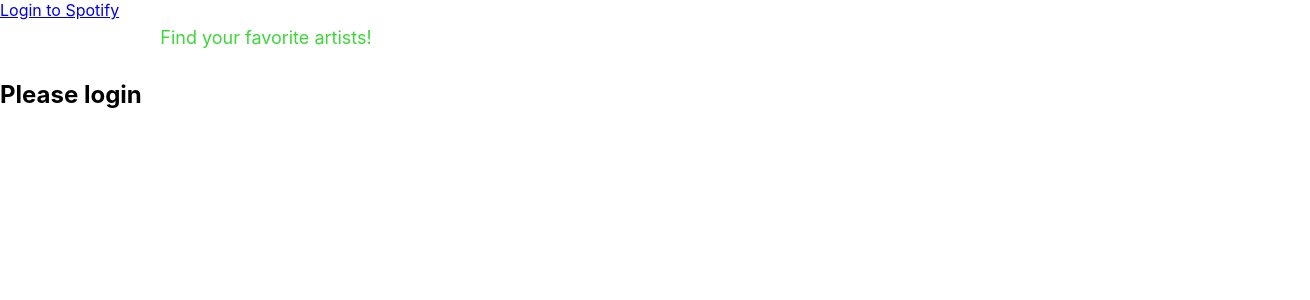
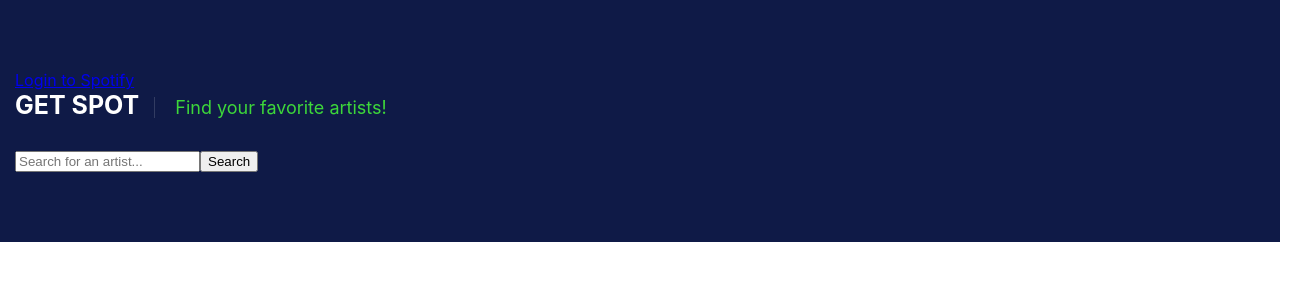
Before and after one commit to sarisssa/Get-Spot, a React (Create React App) app: page / in a window 1280 px wide. Shown: the top 300 px of the page, 1310 px wide, since content can reach past the window. Built offline with nearby package versions, Linux system fonts and the light colour scheme.

Commit message:
Reorganize div structure.

```diff
--- a/src/App.js
+++ b/src/App.js
@@ -52,14 +52,13 @@
   };
 
   return (
-    <div className="App">
-      <Header token={token} setToken={setToken} />
-      <header className="App-header">
-        {token ?
+    <div className="app">
+      <div className='header'>
+        <div className='title-search-bar-container'>
+          <Header token={token} setToken={setToken} />
           <SearchBar search={search} />
-          : <h2>Please login</h2>
-        }
-      </header>
+        </div>
+      </div>
       {artist
         ?
         <div className='search-results'>
```
